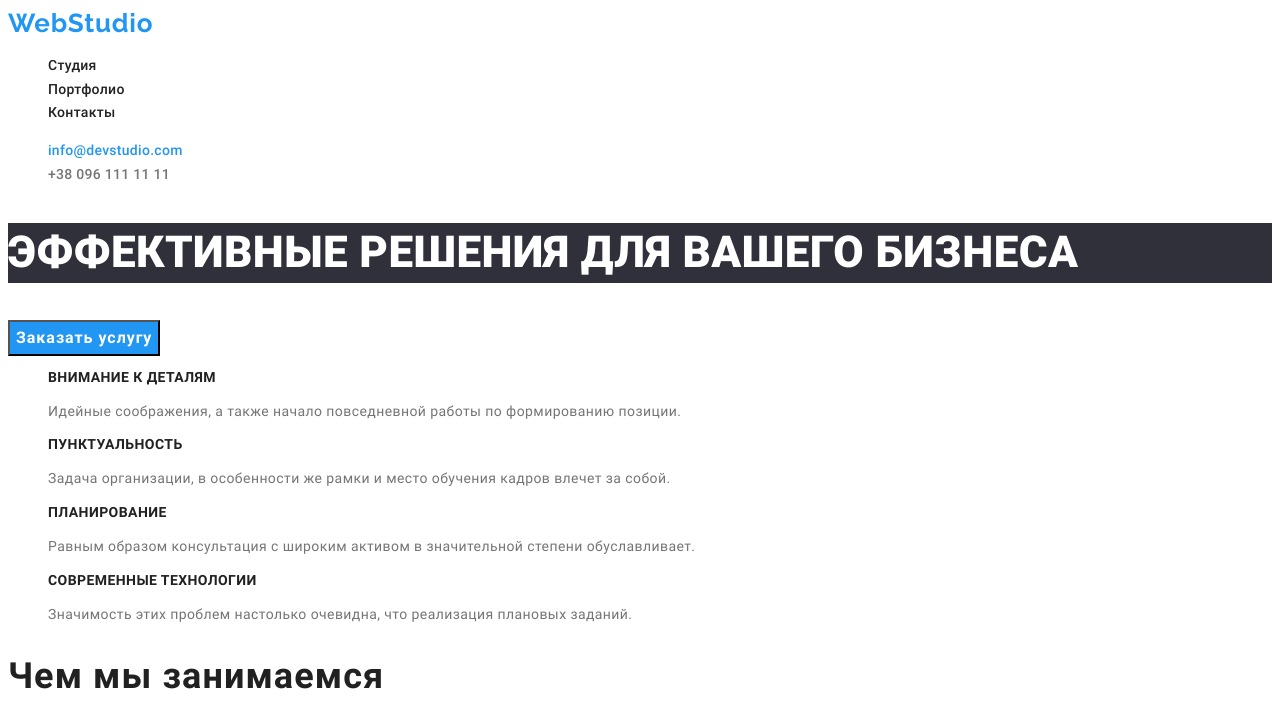
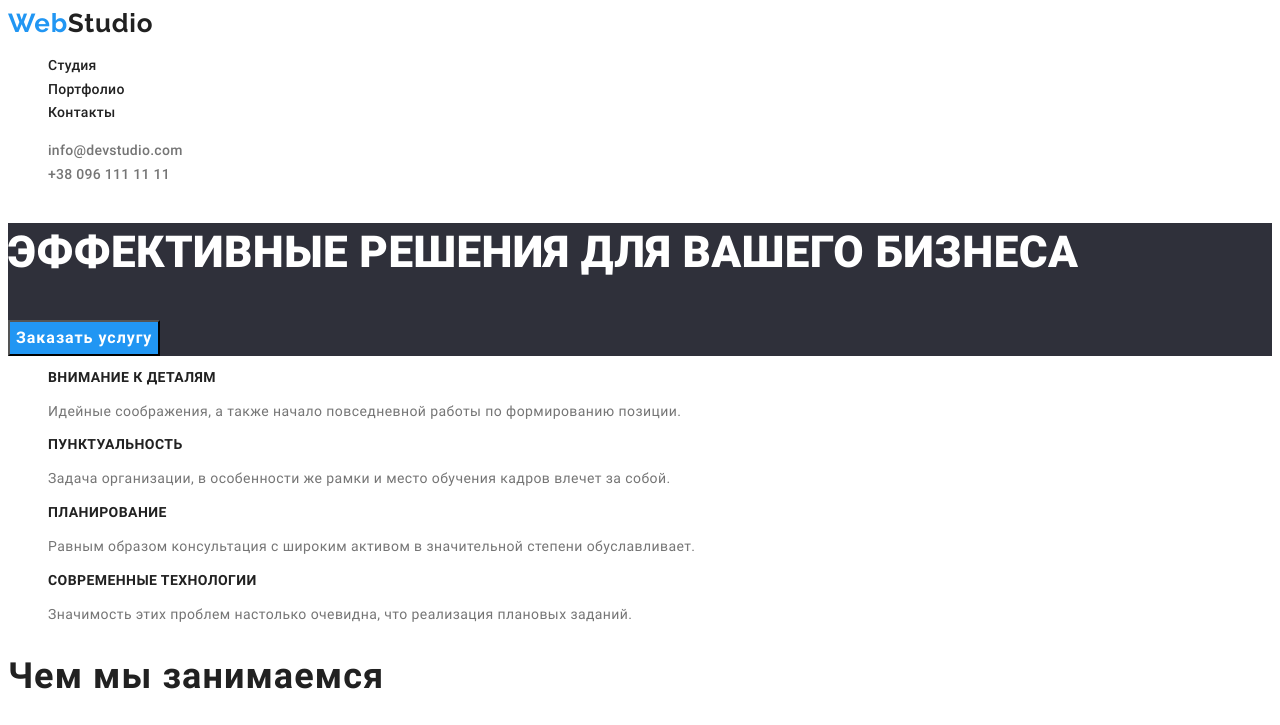
Before and after one commit to LitvinKostya/goit-markup-hw-02, a plain HTML site: page index.html in a window 1280 px wide. Shown: the top 725 px of the page. Drawn offline with Linux system fonts and the light colour scheme.

Commit message:
Внесены изменения

```diff
--- a/css/styles.css
+++ b/css/styles.css
@@ -132,6 +132,7 @@ address {
 }
 
 /*логотип*/
+
 .logo {
   font-family: Raleway;
   font-size: 26px;
@@ -141,9 +142,21 @@ address {
   text-decoration: none;
 }
 
+.studio-cl-1 {
+  color: var(--secondary-text-cl);
+}
+
+.studio-cl-2 {
+  color: var(--white);
+}
+
 .logo:hover,
-.logo:focus {
-  color: purple;
+.logo:focus,
+.studio-cl-1:hover,
+.studio-cl-1:focus,
+.studio-cl-2:hover,
+.studio-cl-2:focus {
+  color: pink;
 }
 
 /*стили на навигацию*/
@@ -170,7 +183,6 @@ address {
   font-size: 14px;
   line-height: 1.14;
   letter-spacing: 0.02em;
-  color: var(--acent-cl);
 }
 
 /*титулка*/
@@ -180,10 +192,12 @@ address {
   font-size: 44px;
   line-height: 1.36;
   text-transform: uppercase;
-  background-color: var(--footer-bg-cl);
   color: var(--white);
 }
 
+.section-color {
+  background-color: var(--footer-bg-cl);
+}
 .page-title {
   font-family: Roboto;
   font-size: 36px;
--- a/index.html
+++ b/index.html
@@ -16,7 +16,7 @@
 
     <header>
       <nav>
-        <a href="" class="logo">WebStudio</a>
+        <a href="" class="logo">Web<span class="studio-cl-1">Studio</span></a>
 
         <ul class="list">
           <li><a href="" class="link menu-link">Студия</a></li>
@@ -36,7 +36,7 @@
     </header>
 
     <main>
-      <section>
+      <section class="section-color">
         <h1 class="title-head">Эффективные решения для вашего бизнеса</h2>
         <button class="btn" type="button">Заказать услугу</button>
       </section>
@@ -115,7 +115,7 @@
     <!--Футер-->
 
     <footer class="footer-bg">
-      <a href="" class="logo">WebStudio</a>
+      <a href="" class="logo">Web<span class="studio-cl-2">Studio</span></a>
       <address>
         <ul class="list footer-contacts">
           <li>
```
Also changed, not shown: portfolio.html (+2 -2 lines).
